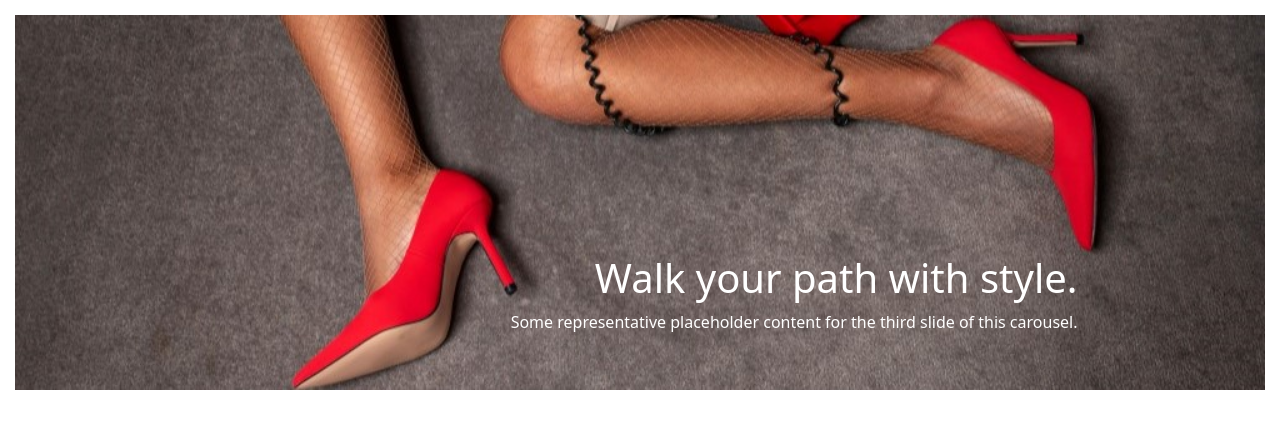
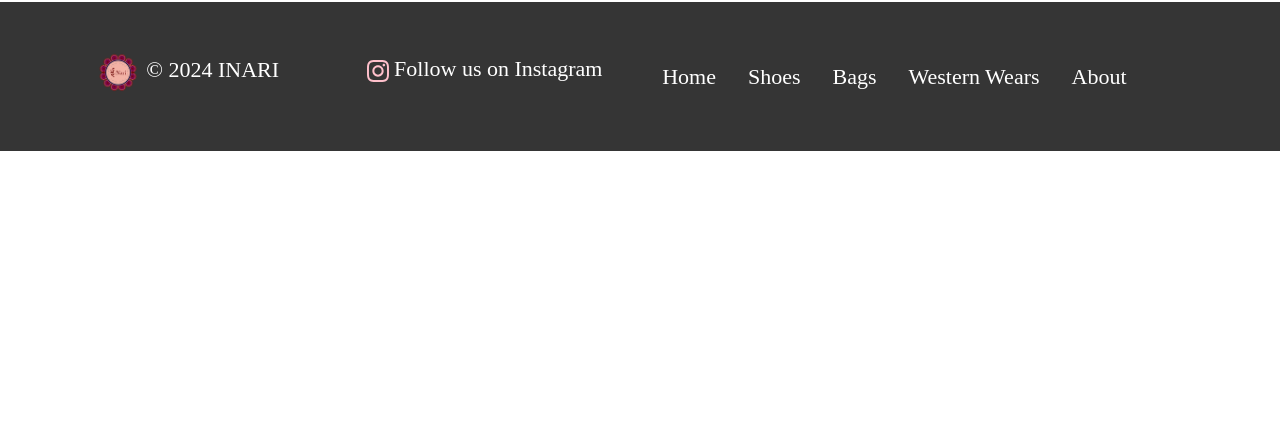
Before and after one commit to sanzay83/onlineStore, a PHP site: page /rough.html in a window 1280 px wide. Shown: the top 429 px of the page. Run offline with PHP 8.4, Linux system fonts and the light colour scheme; some web fonts are replaced.

Commit message:
update on icons

```diff
--- a/rough.html
+++ b/rough.html
@@ -25,77 +25,44 @@
   </head>
 
   <body>
-    <div
-      id="carouselExampleInterval"
-      class="carousel-container slide"
-      data-bs-ride="carousel"
-    >
-      <div class="carousel-inner">
-        <div class="carousel-item active" data-bs-interval="3000">
+    <div class="footer-container">
+      <footer class="grid-container footer-text-character">
+        <div>
+          <img class="logo-image" src="./images/icons/logo.png" />
+          <span class="">© 2024 INARI </span>
+        </div>
+
+        <a href="https://www.instagram.com/inaricloset/" class="nav-link">
           <img
-            src="./images/sandals/carousel-image1.jpg"
-            class="d-block w-100"
-            alt="..."
+            height="22px"
+            width="22px"
+            src="./images/icons/instagram-icon.svg"
           />
-          <div class="container">
-            <div class="carousel-caption text-end">
-              <h1>Walk your path with style.</h1>
-              <p>
-                Some representative placeholder content for the third slide of
-                this carousel.
-              </p>
-            </div>
-          </div>
-        </div>
-        <div class="carousel-item" data-bs-interval="3000">
-          <img
-            src="./images/sandals/carousel-image2.jpg"
-            class="d-block w-100"
-            alt="..."
-          />
-          <div class="container">
-            <div class="carousel-caption text-end">
-              <h1>Shoes: where comfort meets fashion.</h1>
-              <p>
-                Some representative placeholder content for the third slide of
-                this carousel.
-              </p>
-            </div>
-          </div>
-        </div>
-        <div class="carousel-item" data-bs-interval="3000">
-          <img
-            src="./images/sandals/carousel-image3.jpg"
-            class="d-block w-100"
-            alt="..."
-          />
-          <div class="container">
-            <div class="carousel-caption text-end">
-              <h1>Sole mates for every journey.</h1>
-              <p>
-                Some representative placeholder content for the third slide of
-                this carousel.
-              </p>
-            </div>
-          </div>
-        </div>
-        <div class="carousel-item" data-bs-interval="3000">
-          <img
-            src="./images/sandals/carousel-image4.jpg"
-            class="d-block w-100"
-            alt="..."
-          />
-          <div class="container">
-            <div class="carousel-caption text-end">
-              <h1>Fashion at your feet daily.</h1>
-              <p>
-                Some representative placeholder content for the third slide of
-                this carousel.
-              </p>
-            </div>
-          </div>
-        </div>
-      </div>
+          Follow us on Instagram
+        </a>
+
+        <ul class="nav nav-pills">
+          <li class="nav-item">
+            <a href="/" class="nav-link footer-nav-link" aria-current="page">
+              Home</a
+            >
+          </li>
+          <li class="nav-item">
+            <a class="nav-link footer-nav-link"> Shoes</a>
+          </li>
+          <li class="nav-item">
+            <a class="nav-link footer-nav-link"> Bags</a>
+          </li>
+          <li class="nav-item">
+            <a class="nav-link footer-nav-link"> Western Wears</a>
+          </li>
+          <li class="nav-item">
+            <a class="nav-link footer-nav-link" onclick="AboutContent()">
+              About</a
+            >
+          </li>
+        </ul>
+      </footer>
     </div>
   </body>
 </html>
--- a/styles.css
+++ b/styles.css
@@ -76,7 +76,27 @@
 }
 
 .footer-container {
+  background-color: rgb(53, 53, 53);
+  padding: 50px;
   border-top: solid 2px white;
+}
+
+.grid-container {
+  display: grid;
+  grid-template-columns: auto auto auto;
+  font-family: "Aboreto";
+  color: white;
+  font-size: 22px;
+  text-align: center;
+}
+
+.footer-nav-link {
+  color: white;
+}
+
+.footer-nav-link:hover {
+  color: rgb(255, 121, 121);
+  border-bottom: solid 2px rgb(187, 162, 162);
 }
 
 /* -------------- Settings for Phones ---------------*/
@@ -87,7 +107,7 @@
   }
 }
 
-@media only screen and (min-width: 425px) and (max-width: 767px) {
+@media only screen and (min-width: 433px) and (max-width: 767px) {
   .nav-pills-disable {
     display: none;
   }
@@ -96,9 +116,14 @@
     width: 28%;
     margin: 10px;
   }
+
+  .grid-container {
+    grid-template-columns: auto;
+    margin: 5px;
+  }
 }
 
-@media only screen and (max-width: 424px) {
+@media only screen and (max-width: 432px) {
   .nav-pills-disable {
     display: none;
   }
@@ -107,4 +132,9 @@
     width: 43%;
     margin: 10px;
   }
+
+  .grid-container {
+    grid-template-columns: auto;
+    margin: 5px;
+  }
 }
```
Also changed, not shown: footer.js (added, +43 -0 lines), header.js (+84 -15 lines), index.html (+5 -175 lines), images/icons/facebook-round-color-icon.svg (added), images/icons/instagram-icon.svg (added).
